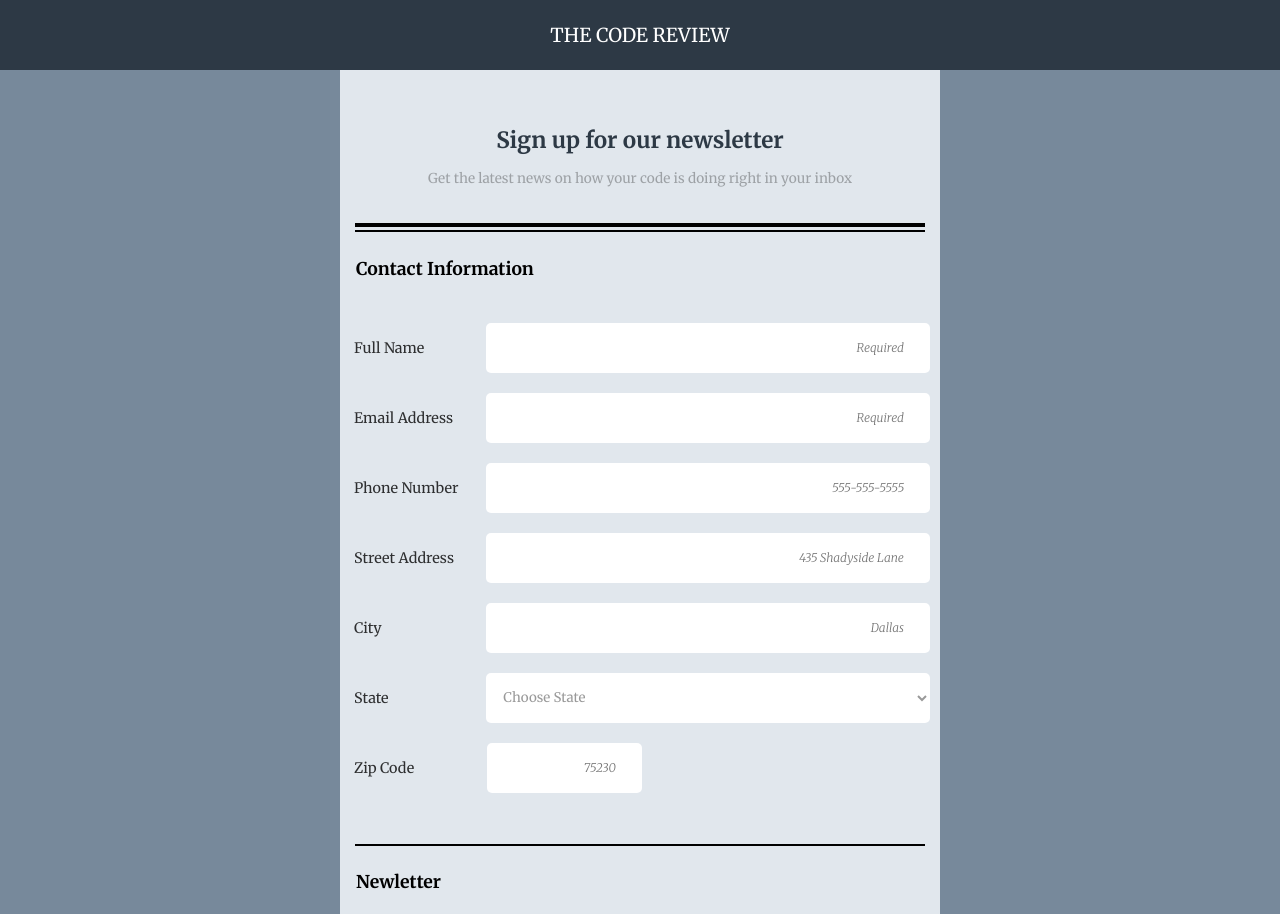
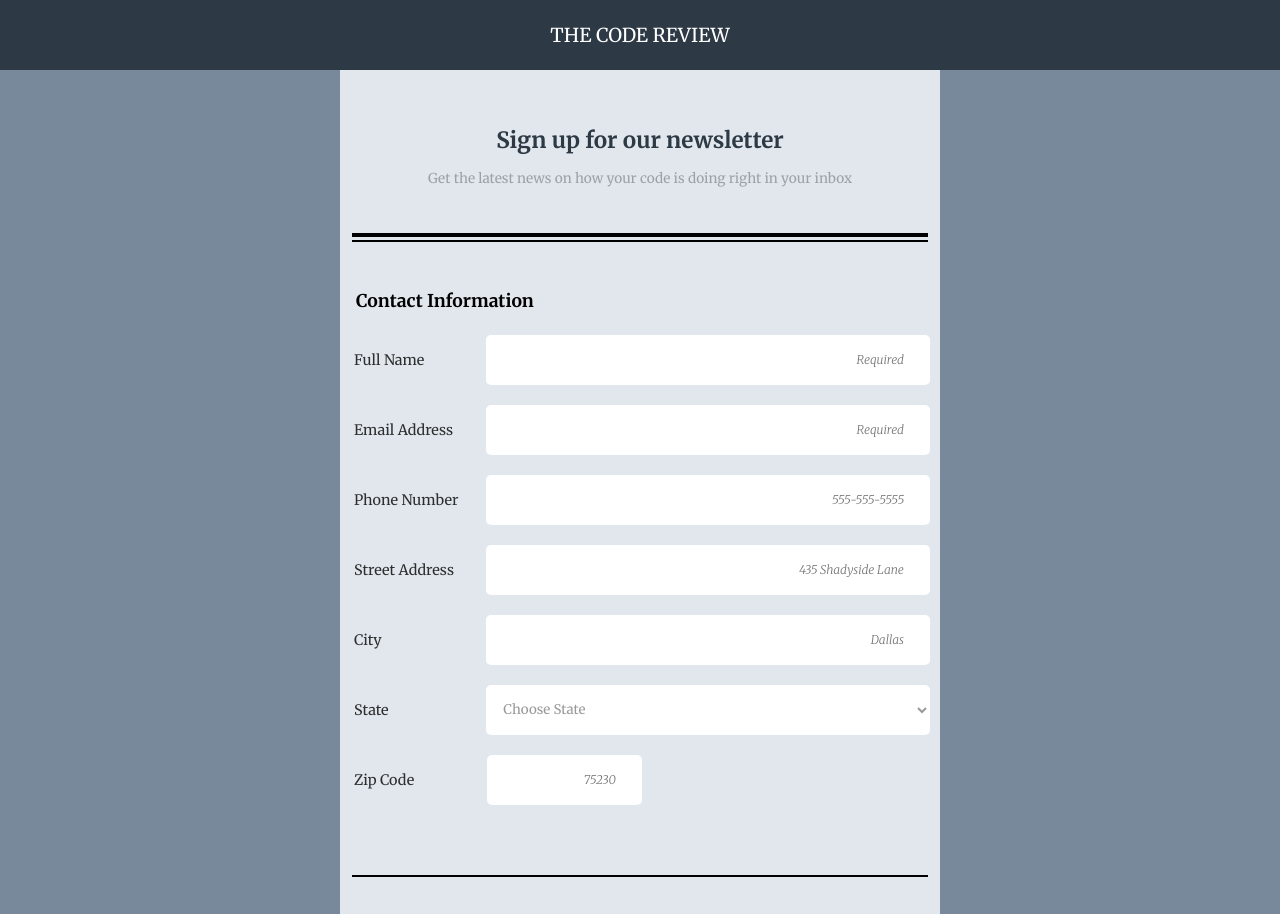
Before and after one commit to ZeeEssDoubleU/online-registration-form, a plain HTML site: page index.html in a window 1280 px wide. Shown: the top 914 px of the page. Drawn offline with Linux system fonts and the light colour scheme.

Commit message:
Moved style.css to correct directory

```diff
--- a/css/style.css
+++ b/css/style.css
@@ -288,11 +288,11 @@ Media Queries
         margin: auto;
         padding-top: 2.4em;
     }
-    border1 {
+    #border1 {
         width: 96%;
         margin: 3.3em auto 3em;
     }
-    border2 {
+    #border2 {
         width: 96%;
         margin: 2.5em auto 3em;
     }
@@ -311,6 +311,9 @@ Media Queries
         height: 50px;
         width: 100%;
         margin: 20px auto;
+    }
+    .label-div:nth-child(2) {
+        margin-top: 0;
     }
     .label-div label {
         display: inline-block;
```
